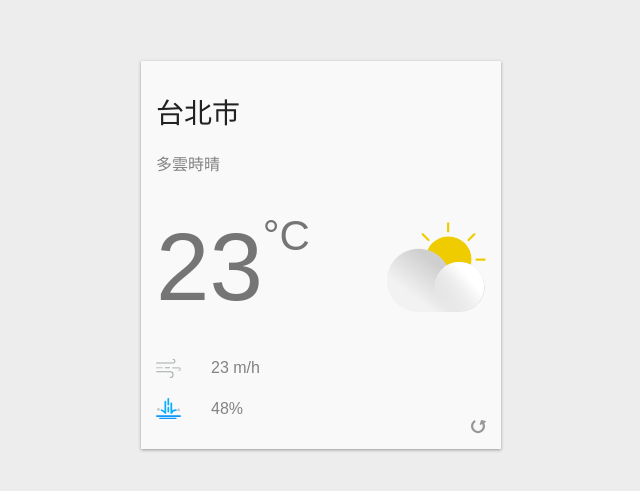
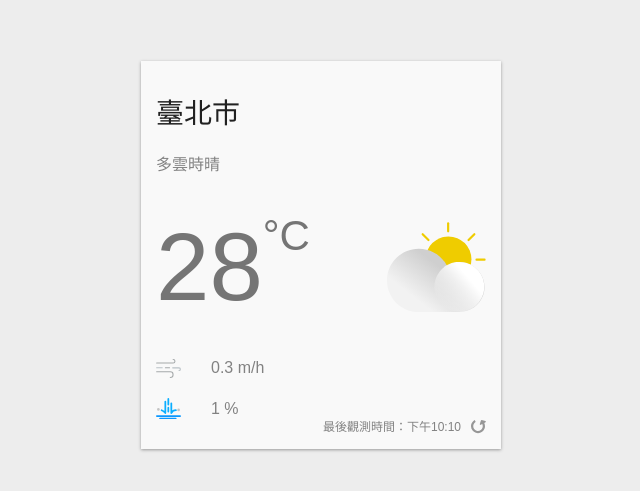
Before and after one commit to sunnyso22/weather-app-vite, a React (Vite) app: page / in a window 1280 px wide. Shown: the part 145-636 px from the top of the page, without its empty margins (319-959 px from the left). Built offline with nearby package versions, Linux system fonts and the light colour scheme.

Commit message:
Added hanldeClick to fetch weather API and updated setCurrentWeather

```diff
--- a/src/WeatherApp.jsx
+++ b/src/WeatherApp.jsx
@@ -1,6 +1,5 @@
-import React from 'react';
+import React, { useState } from 'react';
 import styled from 'styled-components';
-import { css } from 'styled-components';
 
 import CloudyIcon from './images/day-cloudy.svg?react';
 import RainIcon from './images/rain.svg?react';
@@ -88,37 +87,86 @@ const Cloudy = styled(CloudyIcon)`
     flex-basis: 30%;
 `;
 
-const Refresh = styled(RefreshIcon)`
-    width: 15px;
-    height: 15px;
+const Refresh = styled.div`
     position: absolute;
     right: 15px;
     bottom: 15px;
+    font-size: 12px;
+    display: inline-flex;
+    align-items: flex-end;
+    color: #828282;
+
+    svg {
+    margin-left: 10px;
+    width: 15px;
+    height: 15px;
     cursor: pointer;
+    }
 `;
 
+const WeatherApp = () => {
+    const [currentWeather, setCurrentWeather] = useState({
+        observationTime: '2019-10-02 22:10:00',
+        locationName: '臺北市',
+        description: '多雲時晴',
+        temperature: 27.5,
+        windSpeed: 0.3,
+        humid: 0.88,
+    })
 
-const WeatherApp = () => {
+    const handleClick = () => {
+        fetch(
+        'https://opendata.cwa.gov.tw/api/v1/rest/datastore/O-A0003-001?Authorization=CWA-4A0FAECA-F06E-4219-9093-4F4A90A2395B&StationName=臺北'
+        )
+        .then((response) => response.json())
+        .then((data) => {
+            const stationData = data.records.Station[0];
+
+            const weatherElements = {
+                "AirTemperature": stationData.WeatherElement.AirTemperature,
+                "WindSpeed": stationData.WeatherElement.WindSpeed,
+                "RelativeHumidity" : stationData.WeatherElement.RelativeHumidity,
+            }
+
+            setCurrentWeather({
+                observationTime: stationData.ObsTime.DateTime,
+                locationName: stationData.StationName,
+                description: '多雲時晴',
+                temperature: weatherElements.AirTemperature,
+                windSpeed: weatherElements.WindSpeed,
+                humid: weatherElements.RelativeHumidity,
+            });
+        });
+    };
+
     return (
         <Container>
             <WeatherCard>
-                <Location theme="light">台北市</Location>
-                <Description>多雲時晴</Description>
+                <Location theme="light">{currentWeather.locationName}</Location>
+                <Description>
+                    {currentWeather.description}</Description>
                 <CurrentWeather>
                     <Temperature>
-                        23 <Celsius>°C</Celsius>
+                    {Math.round(currentWeather.temperature)} <Celsius>°C</Celsius>
                     </Temperature>
                     <Cloudy />
                 </CurrentWeather>
                 <AirFlow>
                     <AirFlowIcon />
-                    23 m/h
+                    {currentWeather.windSpeed} m/h
                 </AirFlow>
                 <Rain>
                     <RainIcon />
-                    48%
+                    {Math.round(currentWeather.humid)} %
                 </Rain>
-                <Refresh />
+                <Refresh onClick={handleClick}>
+                    最後觀測時間：
+                    {new Intl.DateTimeFormat('zh-TW', {
+                    hour: 'numeric',
+                    minute: 'numeric',
+                    }).format(new Date(currentWeather.observationTime))}{' '}
+                    <RefreshIcon />
+                </Refresh>
             </WeatherCard>
         </Container>
     );
```
